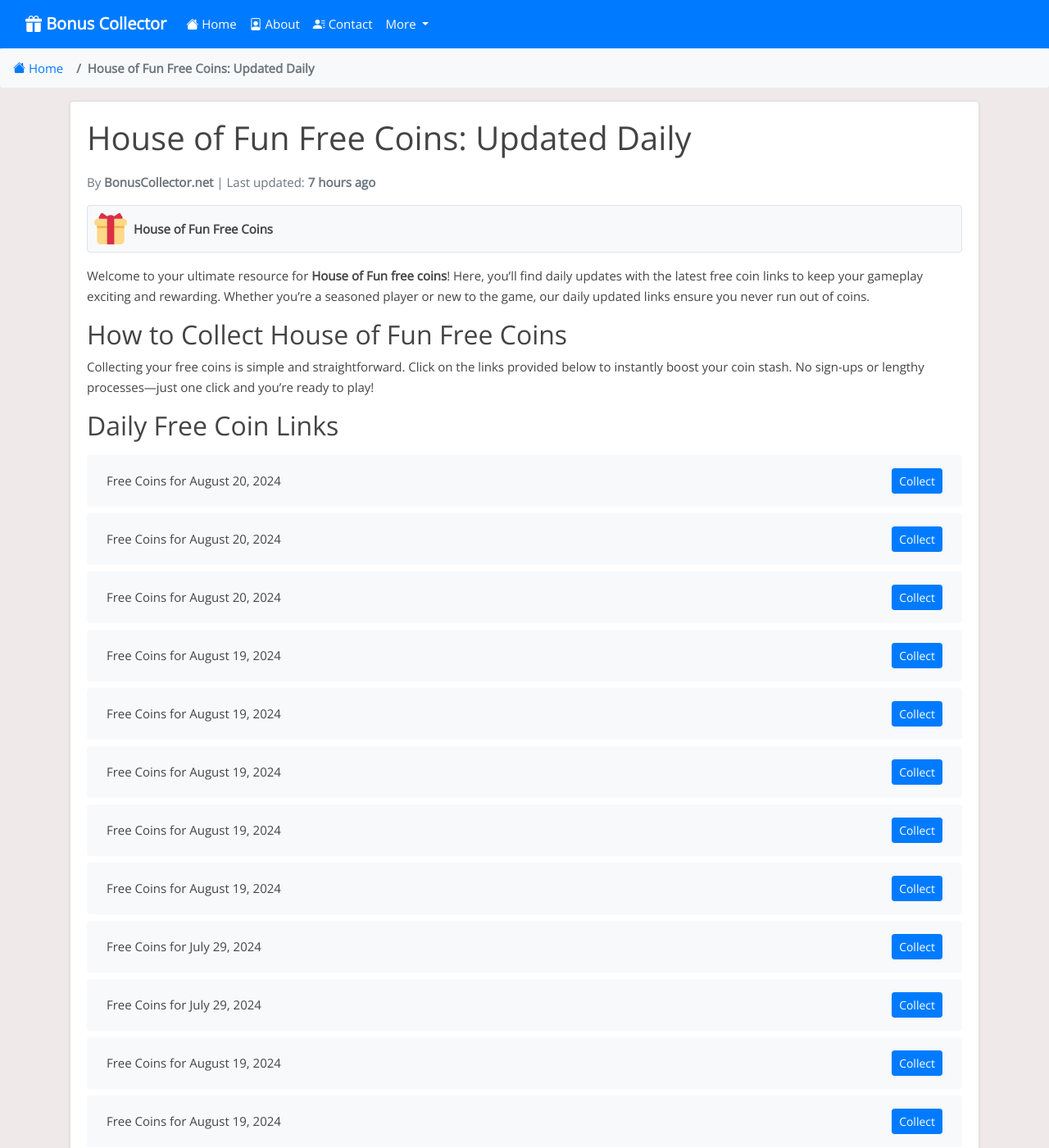
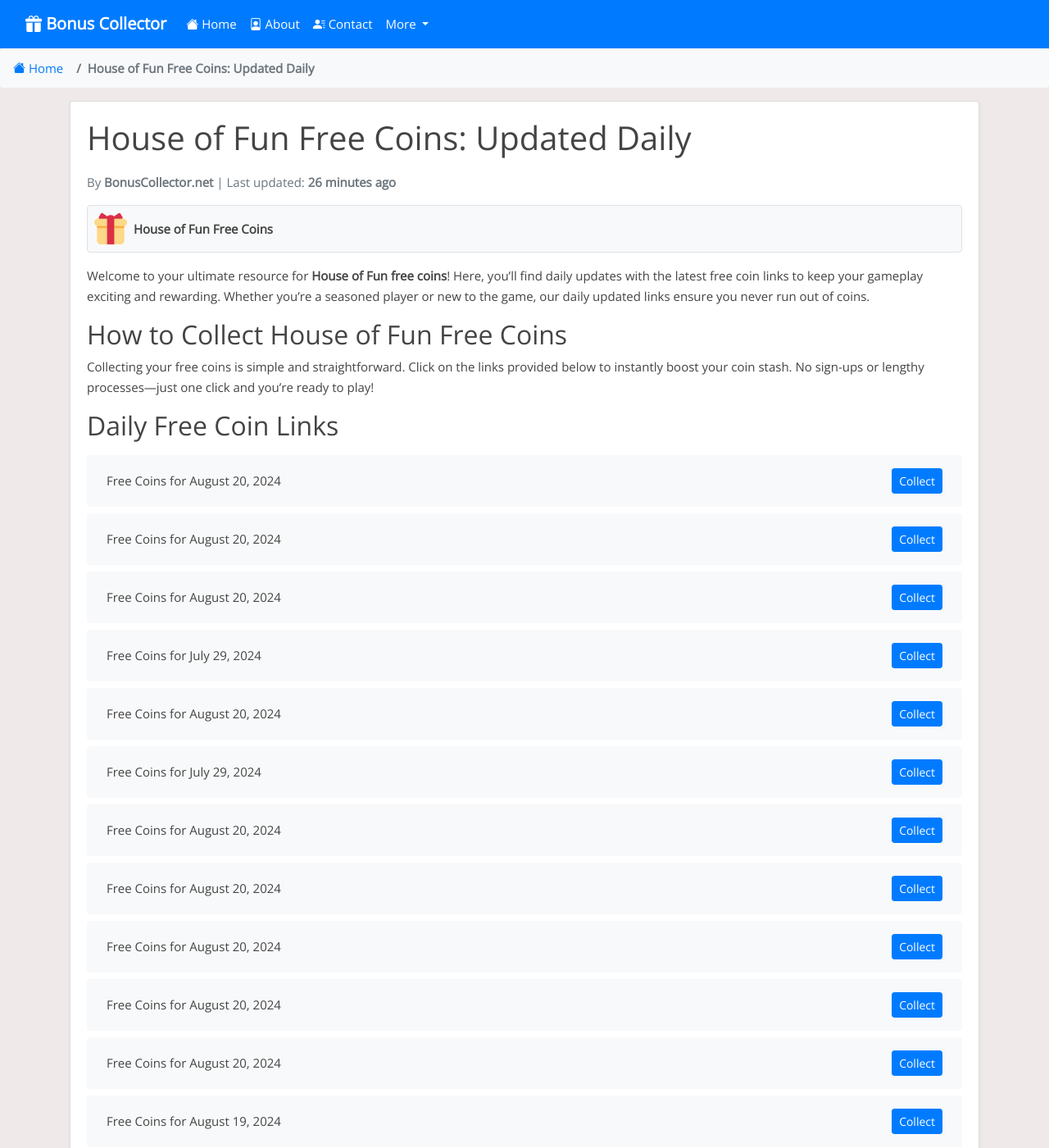
Before and after one commit to Prollad99/bs-net, a Jekyll site: the page built from _posts/2024-06-29-house-of-fun.md, in a window 1280 px wide and 1400 px high. Shown: the whole window at 82% size. Built offline with Jekyll 4.4.1, drawn with Linux system fonts in a browser that asks for light colours; nearby versions of some CDN libraries; comment, search, counter and statistics services are not loaded; some of the changed text lies outside the part shown.

Commit message:
Update house-of-fun reward links and last modified date

```diff
--- a/_data/include_files.yml
+++ b/_data/include_files.yml
@@ -11,7 +11,7 @@
   last_modified: 2024-08-20 09:11:49
 
 house-of-fun.html:
-  last_modified: 2024-08-20 03:12:23
+  last_modified: 2024-08-20 10:11:19
 
 cash-frenzy.html:
   last_modified: 2024-08-20 03:36:49
--- a/_includes/house-of-fun.html
+++ b/_includes/house-of-fun.html
@@ -1,7 +1,39 @@
 <ul class="list-group mt-3 mb-4">
   <li class="list-group-item d-flex justify-content-between align-items-center">
     <span>Free Coins for August 20, 2024</span>
-    <a href="https://playtika.onelink.me/hof/w4blbwsu?af_dp=hof%3A%2F%2F&af_force_deeplink=true&c_id=2024M8D19_23&s_id=1060&deeplink=eyJpZCI6ImIyNzZiNmFmLWIwNDctNDcwNC1iNjFlLWMzYThmMGY4NzA5YiIsImFjIjoiaG9mX2dpZnRfY291cG9uIn0=" class="btn btn-primary btn-sm">Collect</a>
+    <a href="https://playtika.onelink.me/hof/w4blbwsu?af_force_deeplink=true&deeplink=eyJpZCI6IjBkNDE3YzMwLTU3NDctNGQ5NC05YmM2LWU0MjZmMDk5OWM2NCIsImFjIjoiaG9mX2dpZnRfY291cG9uIn0=" class="btn btn-primary btn-sm">Collect</a>
+  </li>
+  <li class="list-group-item d-flex justify-content-between align-items-center">
+    <span>Free Coins for August 20, 2024</span>
+    <a href="https://playtika.onelink.me/hof/w4blbwsu?af_force_deeplink=true&deeplink=eyJpZCI6IjIwZTJkZTI5LWM0MWItNGUzNi05ZWVhLTg0ZWYzNDI4Zjc1NyIsImFjIjoiaG9mX2dpZnRfY291cG9uIn0=" class="btn btn-primary btn-sm">Collect</a>
+  </li>
+  <li class="list-group-item d-flex justify-content-between align-items-center">
+    <span>Free Coins for August 20, 2024</span>
+    <a href="https://playtika.onelink.me/hof/w4blbwsu?af_force_deeplink=true&deeplink=eyJpZCI6ImIyNzZiNmFmLWIwNDctNDcwNC1iNjFlLWMzYThmMGY4NzA5YiIsImFjIjoiaG9mX2dpZnRfY291cG9uIn0=" class="btn btn-primary btn-sm">Collect</a>
+  </li>
+  <li class="list-group-item d-flex justify-content-between align-items-center">
+    <span>Free Coins for July 29, 2024</span>
+    <a href="https://playtika.onelink.me/hof/w4blbwsu?af_force_deeplink=true&deeplink=eyJpZCI6IjAyMTRjNDZjLWU5M2MtNGE2Yy1hNTIzLTJhMDVjMWQ3N2UyZCIsImFjIjoiaG9mX2dpZnRfY291cG9uIn0=" class="btn btn-primary btn-sm">Collect</a>
+  </li>
+  <li class="list-group-item d-flex justify-content-between align-items-center">
+    <span>Free Coins for August 20, 2024</span>
+    <a href="https://playtika.onelink.me/hof/w4blbwsu?af_force_deeplink=true&deeplink=eyJpZCI6ImMzOTAyMWZjLTUyZmQtNDU5My04OGJlLTZhODRmMDI3ODc0ZSIsImFjIjoiaG9mX2dpZnRfY291cG9uIn0=" class="btn btn-primary btn-sm">Collect</a>
+  </li>
+  <li class="list-group-item d-flex justify-content-between align-items-center">
+    <span>Free Coins for July 29, 2024</span>
+    <a href="https://playtika.onelink.me/hof/w4blbwsu?af_force_deeplink=true&deeplink=eyJpZCI6IjNiMzlkZjIzLTRlMmEtNGNmNC1hNzkzLTQ2MzQ0NGM0N2VlMyIsImFjIjoiaG9mX2dpZnRfY291cG9uIn0=" class="btn btn-primary btn-sm">Collect</a>
+  </li>
+  <li class="list-group-item d-flex justify-content-between align-items-center">
+    <span>Free Coins for August 20, 2024</span>
+    <a href="https://playtika.onelink.me/hof/w4blbwsu?af_force_deeplink=true&deeplink=eyJpZCI6Ijc2MzFlMTdjLTlmNGUtNDg4MC05OTRkLWIwMjg4ZTEzZWE4NSIsImFjIjoiaG9mX2dpZnRfY291cG9uIn0=" class="btn btn-primary btn-sm">Collect</a>
+  </li>
+  <li class="list-group-item d-flex justify-content-between align-items-center">
+    <span>Free Coins for August 20, 2024</span>
+    <a href="https://playtika.onelink.me/hof/w4blbwsu?af_force_deeplink=true&deeplink=eyJpZCI6IjdlNTU5YmE2LWJhNWYtNDU3ZS04OGZiLTFmMWQwNGU1MTk1ZSIsImFjIjoiaG9mX2dpZnRfY291cG9uIn0=" class="btn btn-primary btn-sm">Collect</a>
+  </li>
+  <li class="list-group-item d-flex justify-content-between align-items-center">
+    <span>Free Coins for August 20, 2024</span>
+    <a href="https://playtika.onelink.me/hof/w4blbwsu?af_dp=hof%3A%2F%2F&af_force_deeplink=true&c_id=2024M8D19_07&s_id=1060&deeplink=eyJpZCI6ImYwNzBhZGFlLTkzMjUtNGI2Mi04YTljLWFiYzM5N2NjOGQ0NSIsImFjIjoiaG9mX2dpZnRfY291cG9uIn0=" class="btn btn-primary btn-sm">Collect</a>
   </li>
   <li class="list-group-item d-flex justify-content-between align-items-center">
     <span>Free Coins for August 20, 2024</span>
@@ -9,7 +41,7 @@
   </li>
   <li class="list-group-item d-flex justify-content-between align-items-center">
     <span>Free Coins for August 20, 2024</span>
-    <a href="https://playtika.onelink.me/hof/w4blbwsu?af_dp=hof%3A%2F%2F&af_force_deeplink=true&c_id=2024M8D19_07&s_id=1060&deeplink=eyJpZCI6ImYwNzBhZGFlLTkzMjUtNGI2Mi04YTljLWFiYzM5N2NjOGQ0NSIsImFjIjoiaG9mX2dpZnRfY291cG9uIn0=" class="btn btn-primary btn-sm">Collect</a>
+    <a href="https://playtika.onelink.me/hof/w4blbwsu?af_dp=hof%3A%2F%2F&af_force_deeplink=true&c_id=2024M8D19_23&s_id=1060&deeplink=eyJpZCI6ImIyNzZiNmFmLWIwNDctNDcwNC1iNjFlLWMzYThmMGY4NzA5YiIsImFjIjoiaG9mX2dpZnRfY291cG9uIn0=" class="btn btn-primary btn-sm">Collect</a>
   </li>
   <li class="list-group-item d-flex justify-content-between align-items-center">
     <span>Free Coins for August 19, 2024</span>
@@ -30,14 +62,6 @@
   <li class="list-group-item d-flex justify-content-between align-items-center">
     <span>Free Coins for August 19, 2024</span>
     <a href="https://playtika.onelink.me/hof/w4blbwsu?af_force_deeplink=true&deeplink=eyJpZCI6IjM1MGE0YzFlLTUzZGYtNGZlZS05NzYzLTVmMDU0YzU5NWIyYiIsImFjIjoiaG9mX2dpZnRfY291cG9uIn0=" class="btn btn-primary btn-sm">Collect</a>
-  </li>
-  <li class="list-group-item d-flex justify-content-between align-items-center">
-    <span>Free Coins for July 29, 2024</span>
-    <a href="https://playtika.onelink.me/hof/w4blbwsu?af_force_deeplink=true&deeplink=eyJpZCI6IjNiMzlkZjIzLTRlMmEtNGNmNC1hNzkzLTQ2MzQ0NGM0N2VlMyIsImFjIjoiaG9mX2dpZnRfY291cG9uIn0=" class="btn btn-primary btn-sm">Collect</a>
-  </li>
-  <li class="list-group-item d-flex justify-content-between align-items-center">
-    <span>Free Coins for July 29, 2024</span>
-    <a href="https://playtika.onelink.me/hof/w4blbwsu?af_force_deeplink=true&deeplink=eyJpZCI6IjAyMTRjNDZjLWU5M2MtNGE2Yy1hNTIzLTJhMDVjMWQ3N2UyZCIsImFjIjoiaG9mX2dpZnRfY291cG9uIn0=" class="btn btn-primary btn-sm">Collect</a>
   </li>
   <li class="list-group-item d-flex justify-content-between align-items-center">
     <span>Free Coins for August 19, 2024</span>
@@ -375,28 +399,4 @@
     <span>Free Coins for August 6, 2024</span>
     <a href="https://playtika.onelink.me/hof/w4blbwsu?af_dp=hof%3A%2F%2F&af_force_deeplink=true&c_id=2024M8D5_19&s_id=1060&deeplink=eyJpZCI6Ijc1ZWQ4MGE2LWIwOGEtNDM4Yi05ZWVhLTMyYTk0MjE4NDgzOCIsImFjIjoiaG9mX2dpZnRfY291cG9uIn0=" class="btn btn-primary btn-sm">Collect</a>
   </li>
-  <li class="list-group-item d-flex justify-content-between align-items-center">
-    <span>Free Coins for August 6, 2024</span>
-    <a href="https://playtika.onelink.me/hof/w4blbwsu?af_dp=hof%3A%2F%2F&af_force_deeplink=true&c_id=2024M8D5_07&s_id=1060&deeplink=eyJpZCI6ImZkMTFlYzcyLTIyNmEtNGYxYi05ODM5LTExMGI2YjkzYmJkYSIsImFjIjoiaG9mX2dpZnRfY291cG9uIn0=" class="btn btn-primary btn-sm">Collect</a>
-  </li>
-  <li class="list-group-item d-flex justify-content-between align-items-center">
-    <span>Free Coins for August 5, 2024</span>
-    <a href="https://playtika.onelink.me/hof/w4blbwsu?af_force_deeplink=true&deeplink=eyJpZCI6ImY1ZWEwMDQ5LTE2ZmItNGJhMC1hYzNkLTcwYzY4NTZiNTY4NyIsImFjIjoiaG9mX2dpZnRfY291cG9uIn0=" class="btn btn-primary btn-sm">Collect</a>
-  </li>
-  <li class="list-group-item d-flex justify-content-between align-items-center">
-    <span>Free Coins for August 5, 2024</span>
-    <a href="https://playtika.onelink.me/hof/w4blbwsu?af_force_deeplink=true&deeplink=eyJpZCI6IjE1MDJhODcwLTgxYWUtNDNiOC05N2E0LWQ3ZDMwMjY2NWFhNCIsImFjIjoiaG9mX2dpZnRfY291cG9uIn0=" class="btn btn-primary btn-sm">Collect</a>
-  </li>
-  <li class="list-group-item d-flex justify-content-between align-items-center">
-    <span>Free Coins for August 5, 2024</span>
-    <a href="https://playtika.onelink.me/hof/w4blbwsu?af_force_deeplink=true&deeplink=eyJpZCI6IjBiNmVmZjVjLTY0MzAtNGU2Mi05MmNkLWM5YWQ0YTIwYWRiZSIsImFjIjoiaG9mX2dpZnRfY291cG9uIn0=" class="btn btn-primary btn-sm">Collect</a>
-  </li>
-  <li class="list-group-item d-flex justify-content-between align-items-center">
-    <span>Free Coins for August 5, 2024</span>
-    <a href="https://playtika.onelink.me/hof/w4blbwsu?af_dp=hof%3A%2F%2F&af_force_deeplink=true&c_id=2024M8D4_23&s_id=1060&deeplink=eyJpZCI6IjE1MDJhODcwLTgxYWUtNDNiOC05N2E0LWQ3ZDMwMjY2NWFhNCIsImFjIjoiaG9mX2dpZnRfY291cG9uIn0=" class="btn btn-primary btn-sm">Collect</a>
-  </li>
-  <li class="list-group-item d-flex justify-content-between align-items-center">
-    <span>Free Coins for August 5, 2024</span>
-    <a href="https://playtika.onelink.me/hof/w4blbwsu?af_dp=hof%3A%2F%2F&af_force_deeplink=true&c_id=2024M8D4_19&s_id=1060&deeplink=eyJpZCI6IjBiNmVmZjVjLTY0MzAtNGU2Mi05MmNkLWM5YWQ0YTIwYWRiZSIsImFjIjoiaG9mX2dpZnRfY291cG9uIn0=" class="btn btn-primary btn-sm">Collect</a>
-  </li>
 </ul>
```
Also changed, not shown: links-json/house-of-fun.json (+34 -34 lines).
